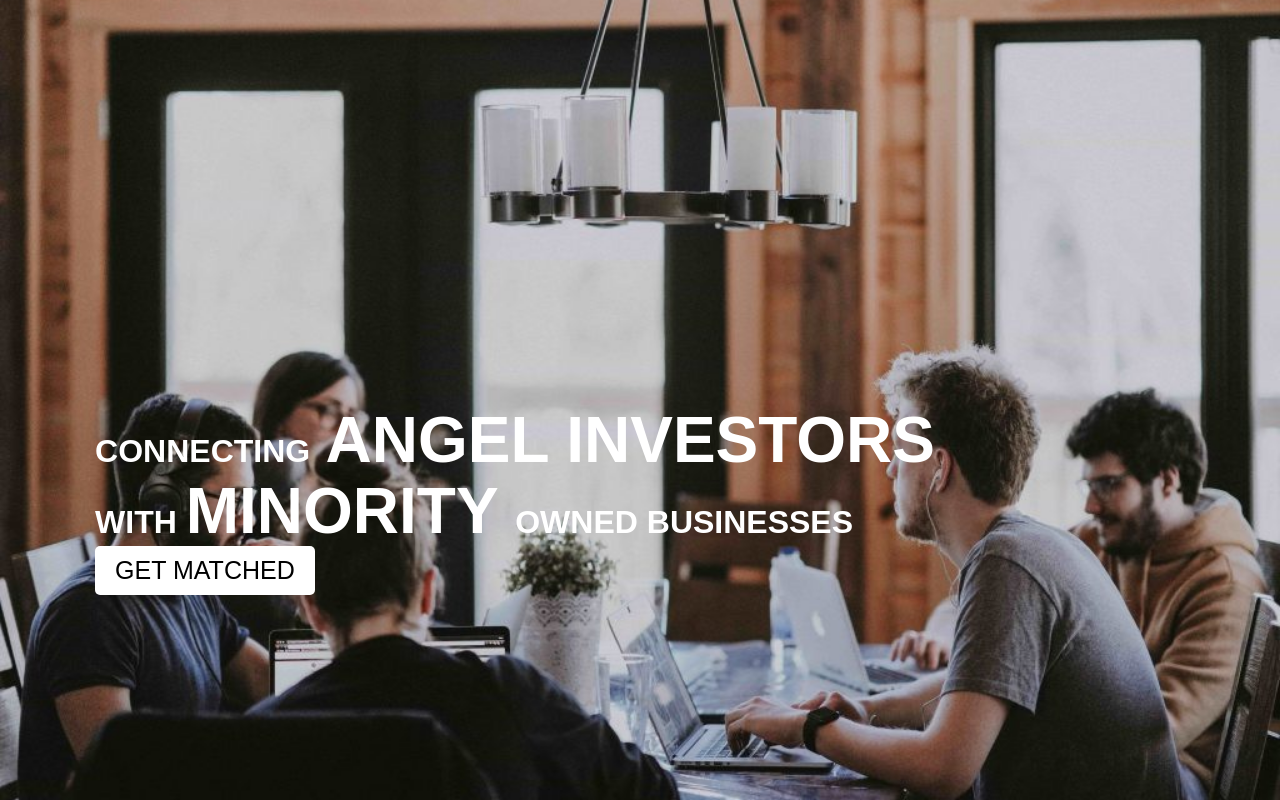
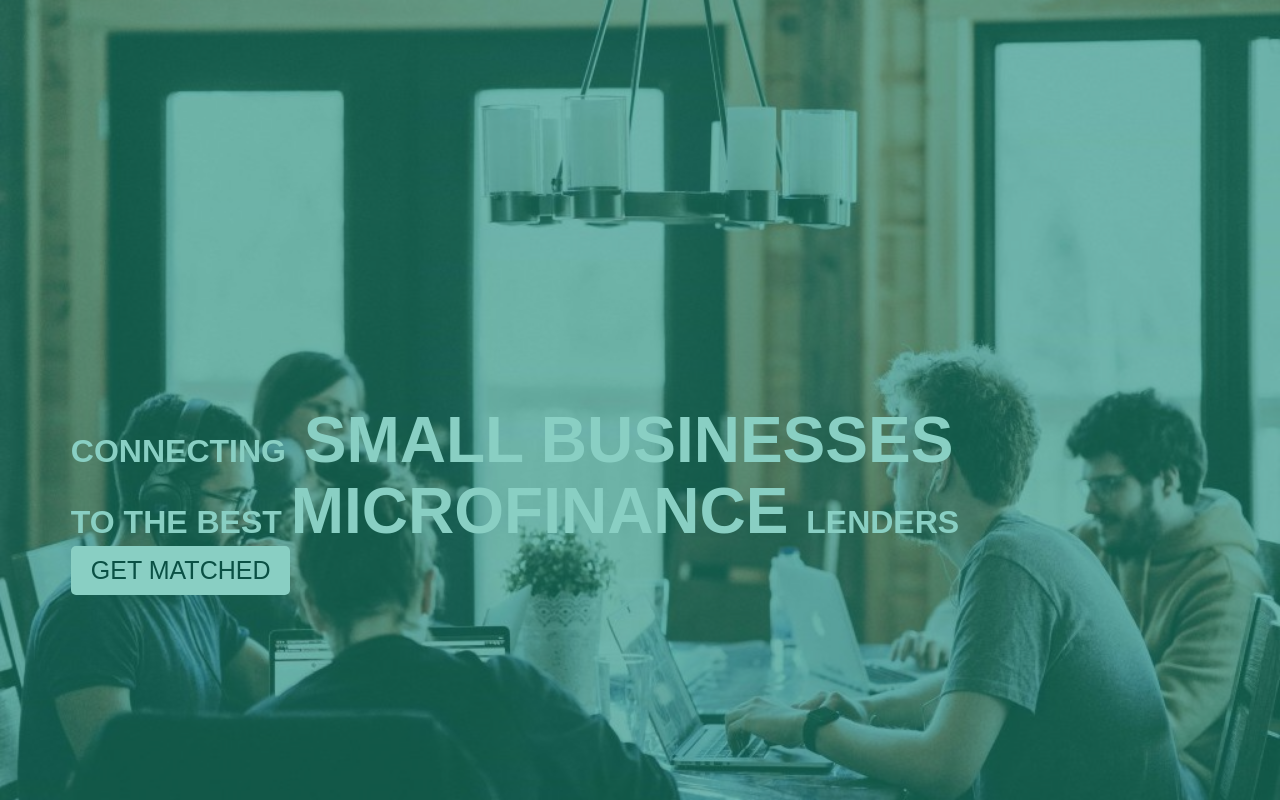
Before and after one commit to JacobAbraham13/PersonalFinance, a React (Create React App) app in the folder angelconnectfinal/: page / in a window 1280 px wide. Built offline with nearby package versions, Linux system fonts and the light colour scheme.

Commit message:
HeroPage Updates

```diff
--- a/angelconnectfinal/src/HeroPage.css
+++ b/angelconnectfinal/src/HeroPage.css
@@ -34,3 +34,12 @@
   button:hover {
     background-color: #0056b3;
   }
+
+  .color-overlay {
+    position: absolute;
+    top: 0;
+    left: 0;
+    width: 100%;
+    height: 100%;
+    background-color: rgb(21, 160, 135, 0.5);
+  }
--- a/angelconnectfinal/src/HeroPage.js
+++ b/angelconnectfinal/src/HeroPage.js
@@ -12,9 +12,10 @@ const HeroPage = () => {
 
   return (
     <div className="hero-container">
-      <div className="hero-content">
-      <h1>CONNECTING<span className="big-word"> ANGEL INVESTORS</span></h1>
-      <h1>WITH <span className="big-word"> MINORITY </span> OWNED BUSINESSES</h1>
+      <div className="color-overlay"></div>
+      <div className="hero-content ">
+      <h1>CONNECTING<span className="big-word"> SMALL BUSINESSES</span></h1>
+      <h1>TO THE BEST <span className="big-word"> MICROFINANCE </span> LENDERS</h1>
         <button onClick={redirectToOtherPage}>GET MATCHED</button>
       </div>
     </div>
```
